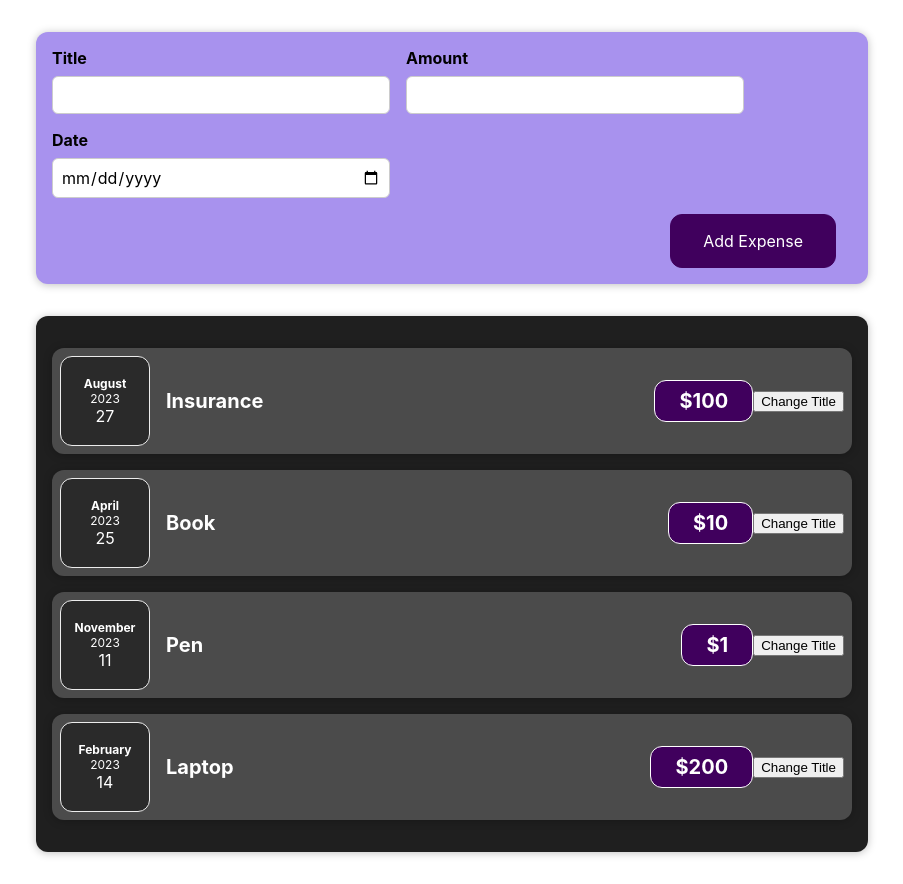
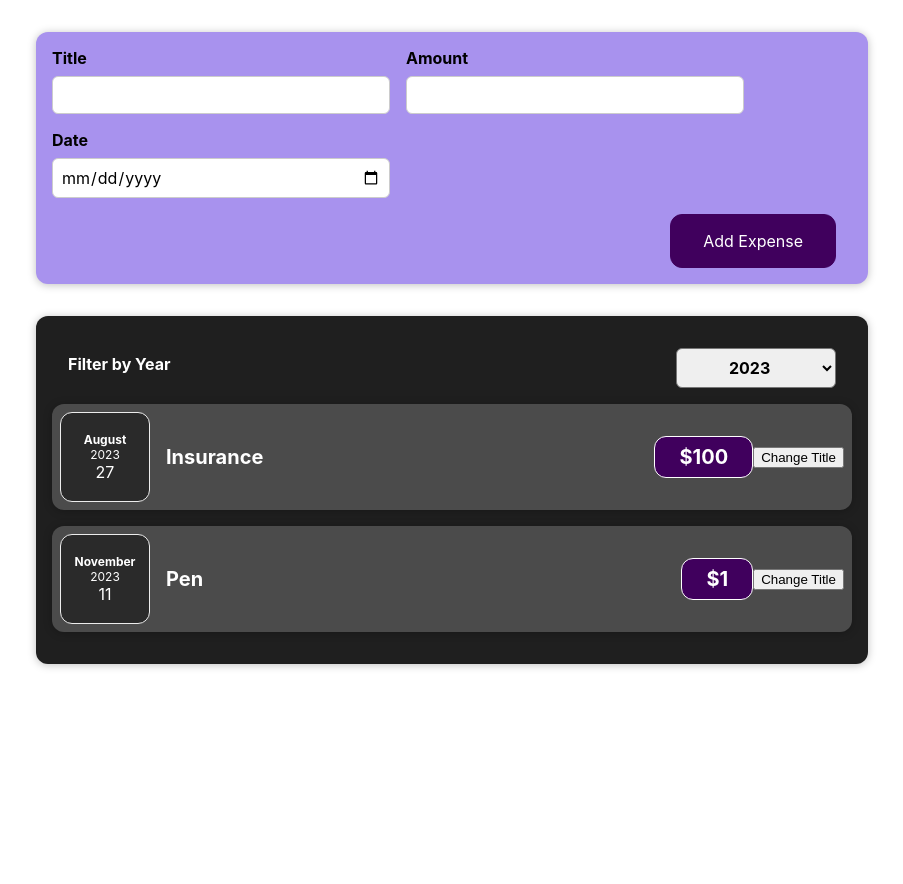
Before and after one commit to ysagar558/ReactDisplayTaskSharpener, a React (Create React App) app: page / in a window 1280 px wide. Shown: the whole page, without its empty margins (188-1091 px from the left). After the commit the page ends 800 px from the top, so only its background shows below. Built offline with nearby package versions, Linux system fonts and the light colour scheme.

Commit message:
Filter functionality

```diff
--- a/src/App.js
+++ b/src/App.js
@@ -7,9 +7,9 @@
 function App() {
 const [expenses,setExpenses]= useState([
   {id:"1",date:new Date(2023,7,27),title:"Insurance",price:100,location:"Bangalore"},
-  { id: "2", date: new Date(2023, 3, 25), title: "Book", price: 10,location:"Delhi" },
+  { id: "2", date: new Date(2024, 3, 25), title: "Book", price: 10,location:"Delhi" },
     { id: "3", date: new Date(2023, 10, 11), title: "Pen", price: 1,location:"Hyderabad" },
-    { id: "4", date: new Date(2023, 1, 14), title: "Laptop", price: 200,location:"Mumbai" },
+    { id: "4", date: new Date(2025, 1, 14), title: "Laptop", price: 200,location:"Mumbai" },
 ]);
 const addExpenseHandler = (expense) => {
     setExpenses((prevExpenses)=>{
--- a/src/components/Expenses.js
+++ b/src/components/Expenses.js
@@ -1,12 +1,26 @@
+import React,{useState} from "react";
+import ExpenseFilter from "./ExpensesFilter";
 import "./Expenses.css";
 import ExpenseItem from "./ExpenseItem";
 import Card from "./Card";
+import ExpensesFilter from "./ExpensesFilter";
 
 function Expenses(props)
 {
+  const [filteredYear, setFilteredYear] = useState("2023");
+
+  const changeFilterHandler = (selectedYear) => {
+    setFilteredYear(selectedYear);
+  };
+  const filteredExpenses = props.expenses.filter((expense) => {
+    return expense.date.getFullYear().toString() === filteredYear;
+  });
   return (
     <Card className="expenses">
-      {props.expenses.map((expense, index) => {
+      <ExpensesFilter
+      selected={filteredYear} onChangeFilter={changeFilterHandler}
+      />
+      {filteredExpenses.map((expense, index) => {
         return (
           <ExpenseItem
             key={expense.id}
--- /dev/null
+++ b/src/components/ExpensesFilter.css
@@ -0,0 +1,24 @@
+.expenses-filter {
+  color: white;
+  padding: 0 1rem;
+}
+
+.expenses-filter__control {
+  display: flex;
+  width: 100%;
+  align-items: center;
+  justify-content: space-between;
+  margin: 1rem 0;
+}
+
+.expenses-filter label {
+  font-weight: bold;
+  margin-bottom: 0.5rem;
+}
+
+.expenses-filter select {
+  font: inherit;
+  padding: 0.5rem 3rem;
+  font-weight: bold;
+  border-radius: 6px;
+}
--- /dev/null
+++ b/src/components/ExpensesFilter.js
@@ -0,0 +1,27 @@
+import React from "react";
+import "./ExpensesFilter.css";
+
+const ExpensesFilter = (props) => {
+  const dropdownChangeHandler = (event) => {
+    props.onChangeFilter(event.target.value);
+  };
+
+  return (
+    <div className="expenses-filter">
+      <div className="expenses-filter__control">
+        <label htmlFor="year-dropdown">Filter by Year</label>
+        <select
+          value={props.selected}
+          onChange={dropdownChangeHandler}
+          id="year-dropdown"
+        >
+          <option value="2023">2023</option>
+          <option value="2024">2024</option>
+          <option value="2025">2025</option>
+        </select>
+      </div>
+    </div>
+  );
+};
+
+export default ExpensesFilter;
```
